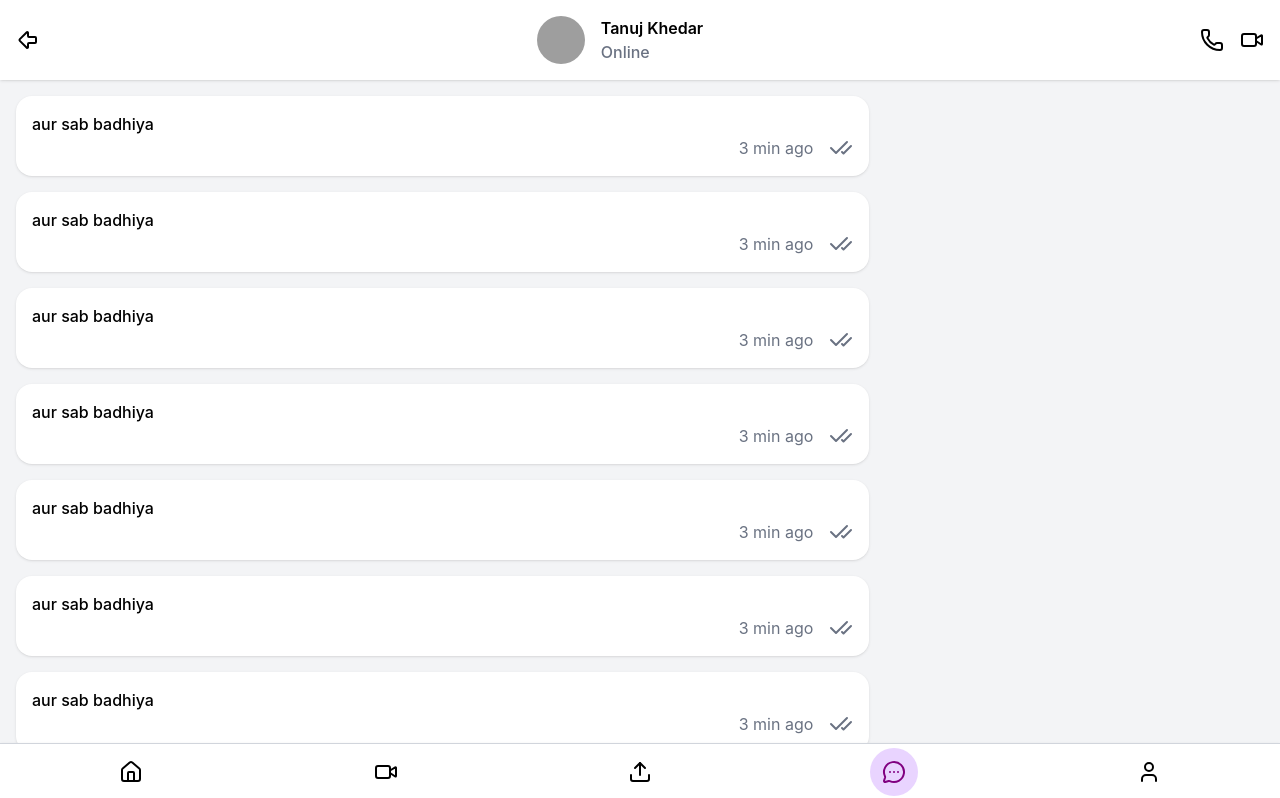
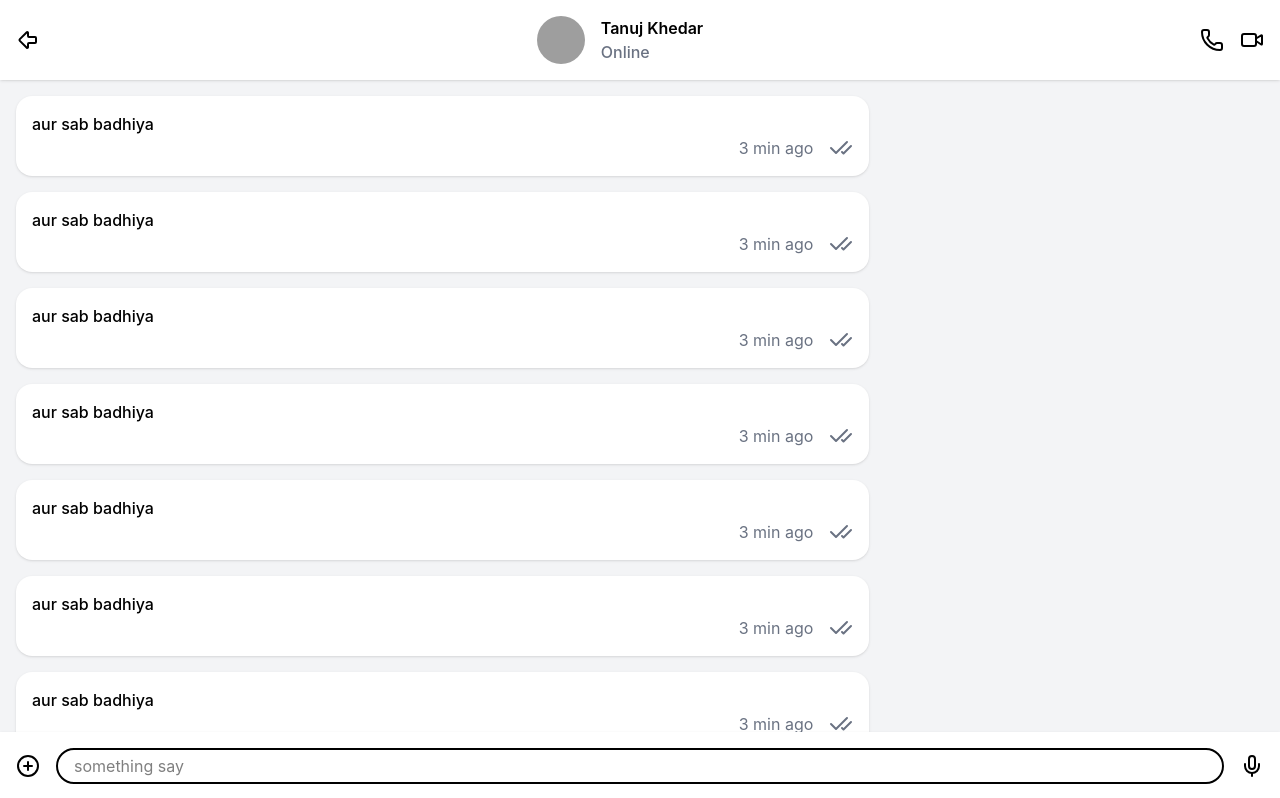
Before and after one commit to tanujkhedar/Mitra-Mandli-App-Client, a React (Vite) app: page /message/chat in a window 1280 px wide. Shown: the top 798 px of the page. Built offline with nearby package versions, Linux system fonts and the light colour scheme; grey boxes are pictures that could not be loaded.

Commit message:
chat page bottombar added and other improvments

```diff
--- /dev/null
+++ b/src/components/ChatBottombar.component.jsx
@@ -0,0 +1,20 @@
+import { CirclePlus, Mic } from 'lucide-react'
+import React from 'react'
+
+const ChatBottombar = () => {
+  return (
+    <div className='flex gap-4 bg-white shadow p-4 items-center'>
+        <div>
+            <CirclePlus/>
+        </div>
+        <div className='flex-1'>
+            <input className='w-full h-9 p-4 border-2 rounded-3xl' type="text" name="" id="" placeholder='something say' />
+        </div>
+        <div>
+            <Mic/>
+        </div>
+    </div>
+  )
+}
+
+export default ChatBottombar
--- a/src/pages/Chat.page.jsx
+++ b/src/pages/Chat.page.jsx
@@ -1,10 +1,11 @@
 import React from 'react'
 import ChatTopbar from '../components/ChatTopbar.component.jsx'
 import ChatComp from '../components/Chat.component.jsx'
+import ChatBottombar from '../components/ChatBottombar.component.jsx'
 
 const Chat = () => {
   return (
-    <div>
+    <div className='bg-gray-100'>
         <div className='sticky top-0 z-50'>
             <ChatTopbar/>
         </div>
@@ -44,6 +45,9 @@ const Chat = () => {
         <div>
             <ChatComp/>
         </div>
+        <div className='sticky bottom-0 z-50'>
+            <ChatBottombar/>
+        </div>
     </div>
   )
 }
```
Also changed, not shown: src/app/Routes.jsx (+5 -5 lines).
